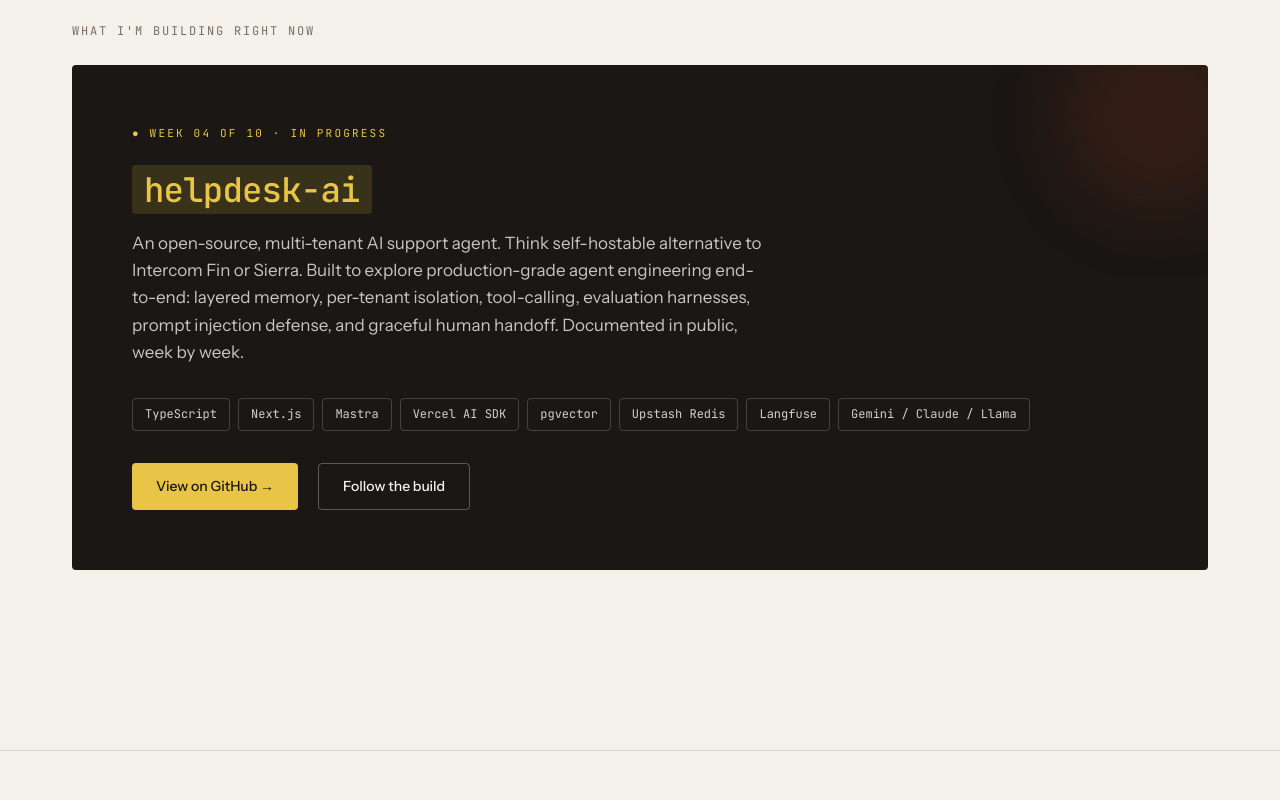
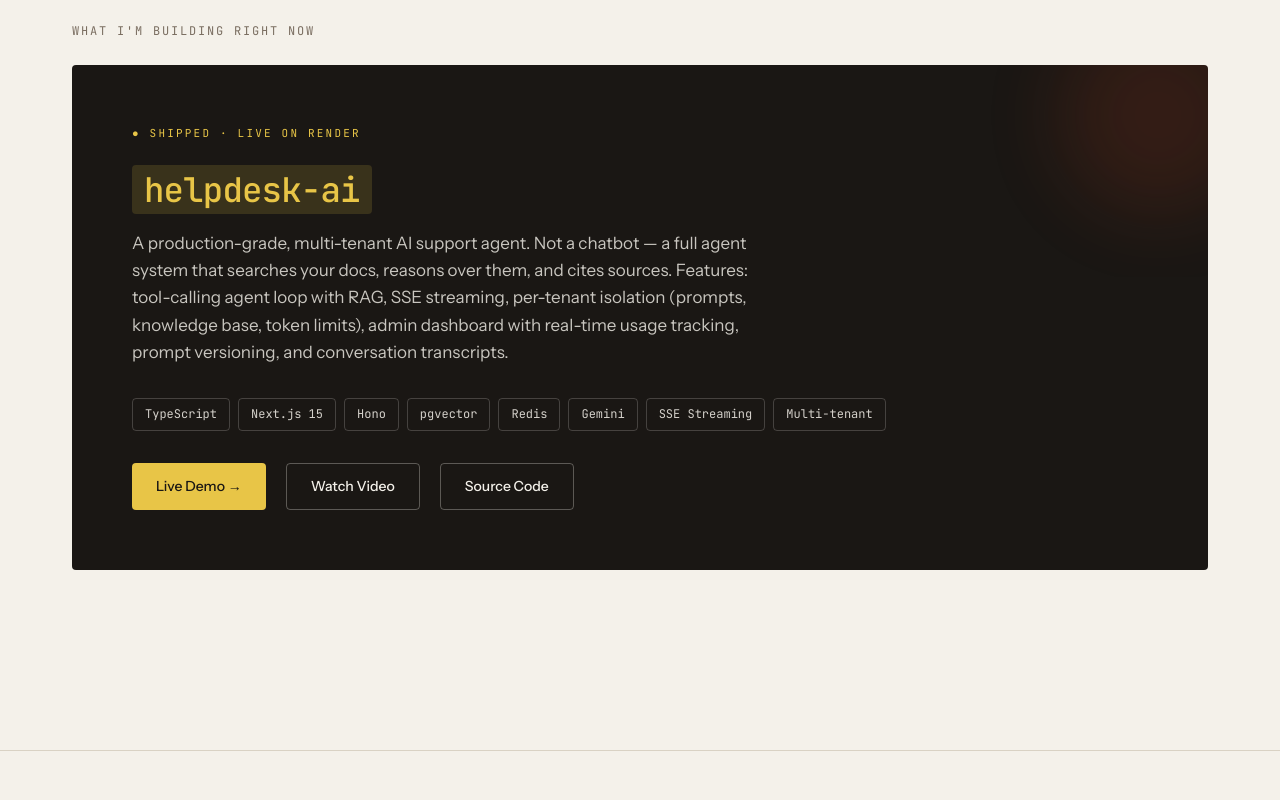
Before and after one commit to ayushnau/ayushnau.github.io, a plain HTML site: page index.html in a window 1280 px wide. Shown: the part 940-1740 px from the top of the page. Drawn offline with Linux system fonts and the light colour scheme.

Commit message:
update: helpdesk-ai project — shipped, live on Render
- Updated status from "Week 04 / In progress" to "Shipped · Live"
- Added Live Demo, Watch Video, and Source Code links
- Updated tech stack chips to reflect actual stack
- Updated project card with shipped status

Co-Authored-By: Claude Opus 4.6 (1M context) <noreply@anthropic.com>

```diff
--- a/index.html
+++ b/index.html
@@ -608,24 +608,25 @@
     <div class="container">
       <div class="section-label">What I'm building right now</div>
       <div class="now">
-        <div class="now-tag">● Week 04 of 10 · In progress</div>
+        <div class="now-tag">● Shipped · Live on Render</div>
         <h3><code>helpdesk-ai</code></h3>
         <p class="now-desc">
-          An open-source, multi-tenant AI support agent. Think self-hostable alternative to Intercom Fin or Sierra. Built to explore production-grade agent engineering end-to-end: layered memory, per-tenant isolation, tool-calling, evaluation harnesses, prompt injection defense, and graceful human handoff. Documented in public, week by week.
+          A production-grade, multi-tenant AI support agent. Not a chatbot — a full agent system that searches your docs, reasons over them, and cites sources. Features: tool-calling agent loop with RAG, SSE streaming, per-tenant isolation (prompts, knowledge base, token limits), admin dashboard with real-time usage tracking, prompt versioning, and conversation transcripts.
         </p>
         <div class="now-stack">
           <span class="chip">TypeScript</span>
-          <span class="chip">Next.js</span>
-          <span class="chip">Mastra</span>
-          <span class="chip">Vercel AI SDK</span>
+          <span class="chip">Next.js 15</span>
+          <span class="chip">Hono</span>
           <span class="chip">pgvector</span>
-          <span class="chip">Upstash Redis</span>
-          <span class="chip">Langfuse</span>
-          <span class="chip">Gemini / Claude / Llama</span>
+          <span class="chip">Redis</span>
+          <span class="chip">Gemini</span>
+          <span class="chip">SSE Streaming</span>
+          <span class="chip">Multi-tenant</span>
         </div>
         <div class="now-links">
-          <a class="btn btn-primary" href="https://github.com/ayushnau/helpdesk-ai" target="_blank">View on GitHub →</a>
-          <a class="btn btn-ghost" href="https://x.com/Avicula11" target="_blank">Follow the build</a>
+          <a class="btn btn-primary" href="https://helpdesk-ai-web.onrender.com" target="_blank">Live Demo →</a>
+          <a class="btn btn-ghost" href="https://www.loom.com/share/fd1f8fffe3954805923cc802c757ac33" target="_blank">Watch Video</a>
+          <a class="btn btn-ghost" href="https://github.com/ayushnau/helpdesk-ai" target="_blank">Source Code</a>
         </div>
       </div>
     </div>
@@ -692,16 +693,16 @@
           </div>
         </a>
 
-        <a class="project" href="https://github.com/ayushnau/helpdesk-ai" target="_blank" style="text-decoration:none;color:inherit;">
+        <a class="project" href="https://helpdesk-ai-web.onrender.com" target="_blank" style="text-decoration:none;color:inherit;">
           <div class="project-meta">
             <span>2025 → Present</span>
-            <span>IN PROGRESS</span>
+            <span>SHIPPED · LIVE</span>
           </div>
           <h3>helpdesk-ai</h3>
-          <p>Open-source multi-tenant AI support agent. Hand-rolled ReAct loop, hybrid RAG (vector + BM25 via RRF), structural chunking, streaming, structured error handling. Documented week by week.</p>
+          <p>Production multi-tenant AI support agent. Tool-calling agent loop with hybrid RAG, SSE streaming, per-tenant isolation, admin dashboard with usage tracking, prompt versioning, and real-time conversations.</p>
           <div class="project-stats">
-            <div><strong>Week 04</strong> / 10</div>
-            <div><strong>TS</strong> · Mastra · pgvector</div>
+            <div><strong>Live</strong> on Render</div>
+            <div><strong>TS</strong> · Hono · Next.js · pgvector</div>
           </div>
         </a>
       </div>
```
